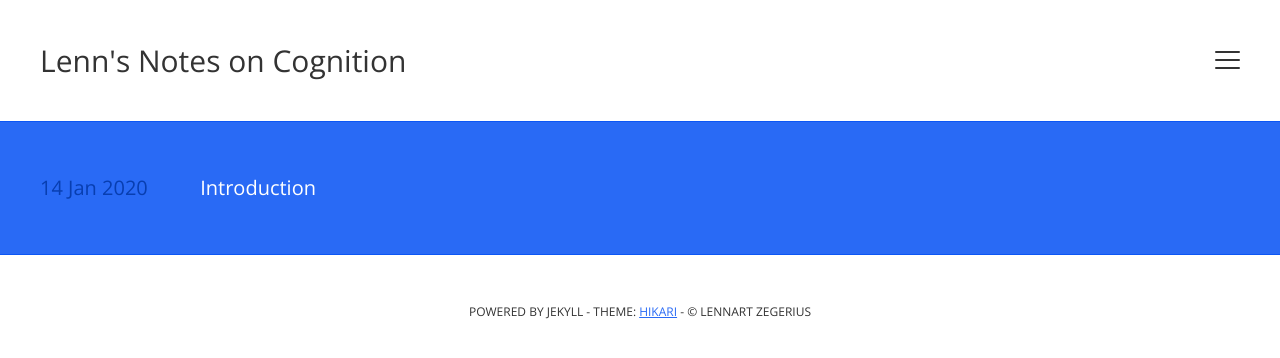
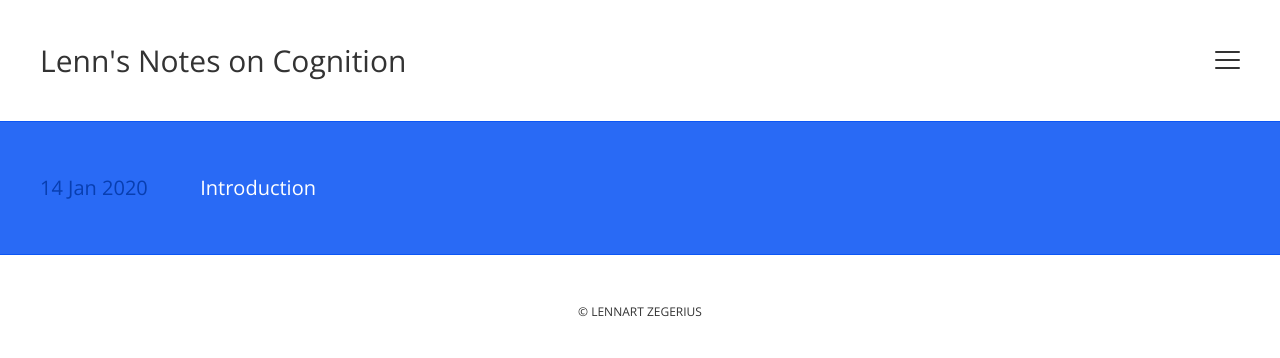
Before and after one commit to Lenzeg/Cogsci_blog, a Jekyll site: the page built from index.html, in a window 1280 px wide. Shown: the top 358 px of the page. Built offline with Jekyll 4.4.1, drawn with Linux system fonts in a browser that asks for light colours; the list of posts is cut into pages by our own code.

Commit message:
Changed bottom line, sorry author

```diff
--- a/_layouts/default.html
+++ b/_layouts/default.html
@@ -62,7 +62,7 @@
       </main>
 
       <footer>
-        <small>Powered by Jekyll - Theme: <a href="https://github.com/m3xm/hikari-for-Jekyll">hikari</a> - &copy; {{ site.author }}</small>
+        <small> &copy; {{ site.author }}</small>
       </footer>
 
     </div>
```
